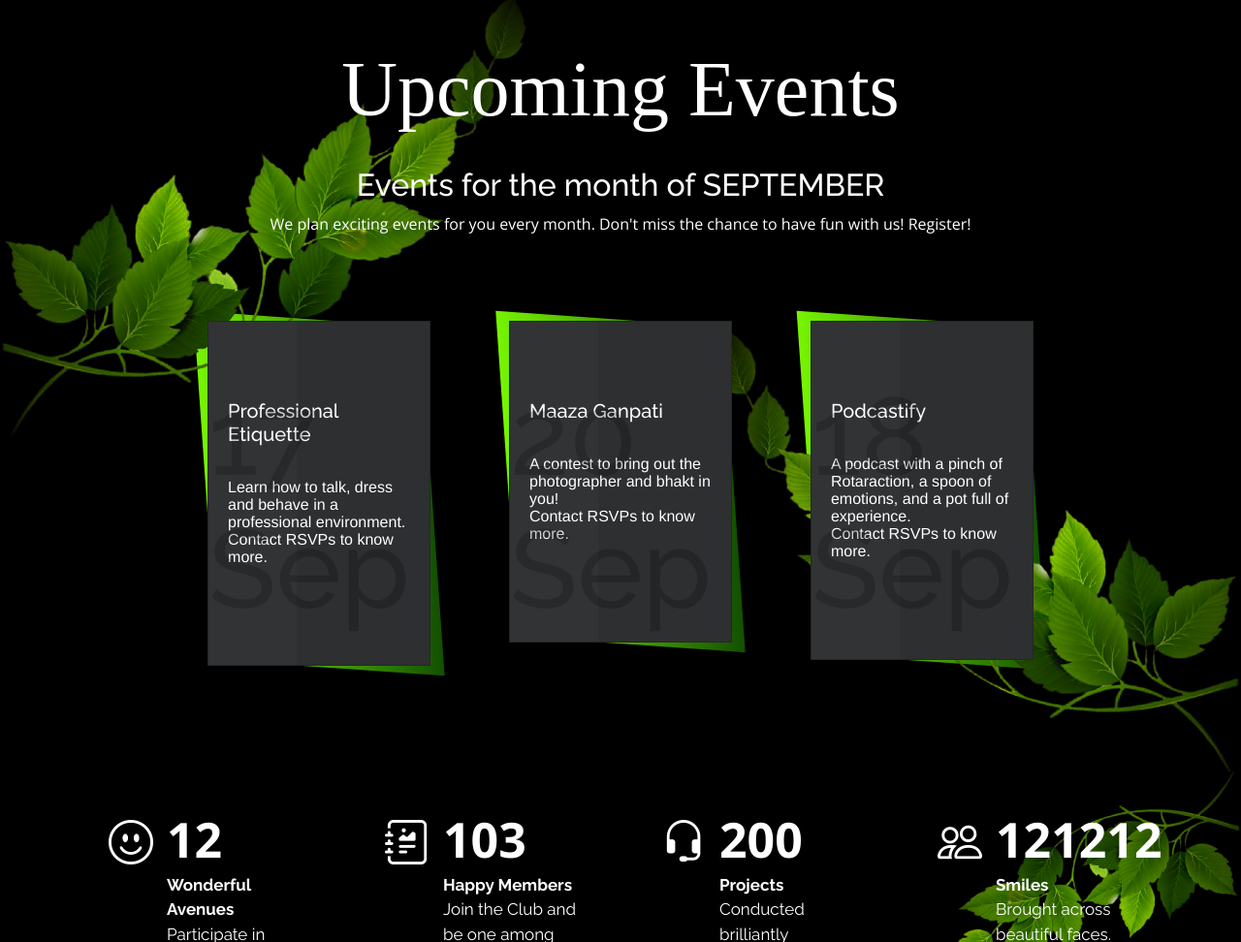
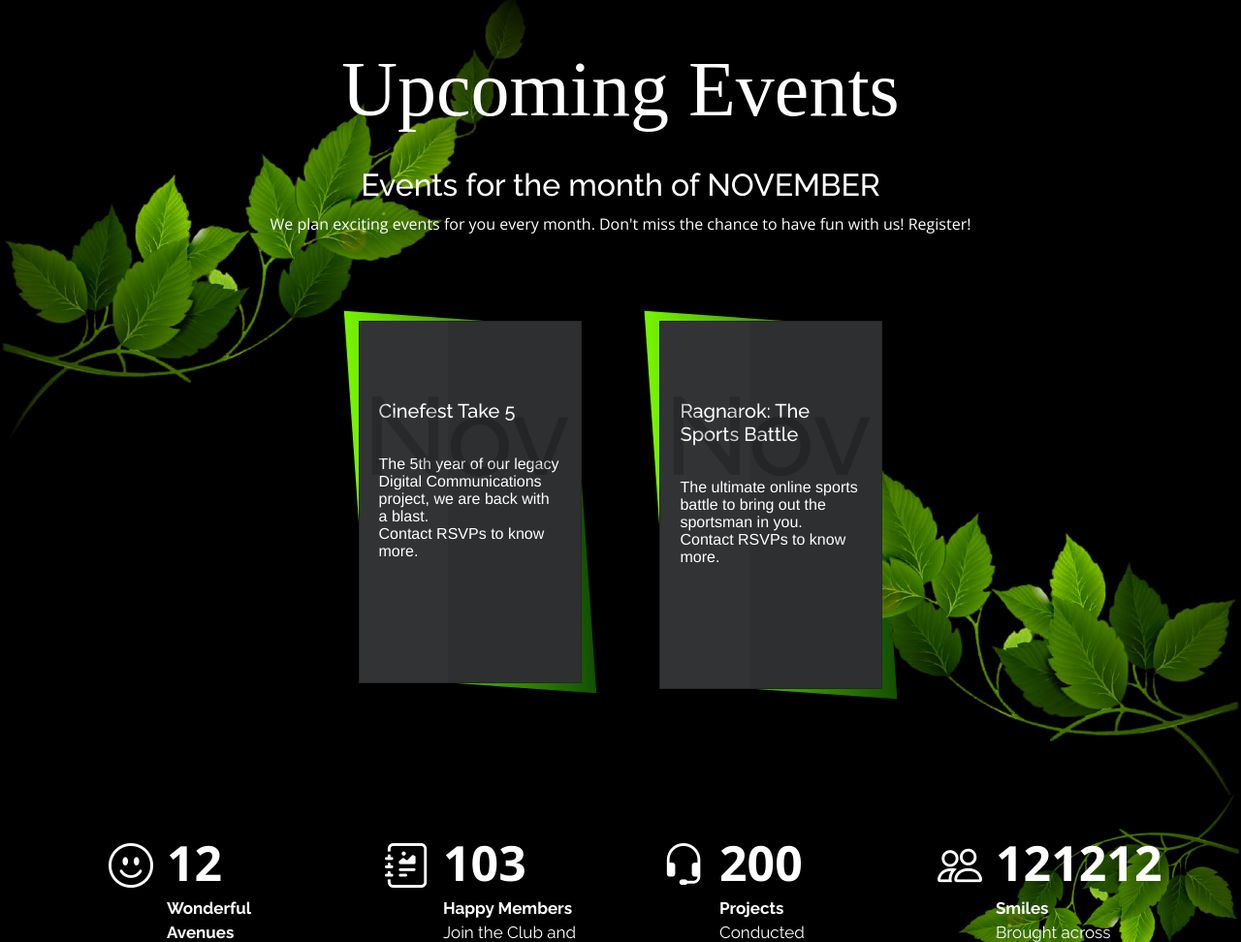
Before and after one commit to rcsiessw/rcsies-website, a plain HTML site: page index.html in a window 1280 px wide. Shown: the part 3402-4374 px from the top of the page at 97% size. Drawn offline with nearby package versions, Linux system fonts and the light colour scheme; animation ran at ten frames a second.

Commit message:
Update index.html

```diff
--- a/index.html
+++ b/index.html
@@ -245,7 +245,7 @@
       <!-- Upcoming Events -->
       <section class="upcom_events">
         <h1>Upcoming Events</h1>
-        <h2 style="text-align: center">Events for the month of SEPTEMBER</h2>
+        <h2 style="text-align: center">Events for the month of NOVEMBER</h2>
         <p style="text-align: center">
           We plan exciting events for you every month. Don't miss the chance to
           have fun with us! Register!
@@ -253,36 +253,36 @@
 
         <ul class="tilesWrap">
           <li>
-            <h2>17 Sep</h2>
-            <h3>Professional Etiquette</h3>
+            <h2>Nov</h2>
+            <h3>Cinefest Take 5</h3>
             <br />
             <p>
-             Learn how to talk, dress and behave in a professional environment.
+            The 5th year of our legacy Digital Communications project, we are back with a blast.
           <br>
             Contact RSVPs to know more.</p>
-            <button><a href="#">+91 9326339899</a></button>
+            <button><a href="#">Rtr. Nirmitee: 83690 16740</a></button>
           </li>
 
           <li>
-            <h2>20 Sep</h2>
-            <h3>Maaza Ganpati</h3>
+            <h2>Nov</h2>
+            <h3>Ragnarok: The Sports Battle</h3>
             <br />
             <p>
-            A contest to bring out the photographer and bhakt in you! <br>
+            The ultimate online sports battle to bring out the sportsman in you.<br>
               Contact RSVPs to know more.
             </p>
-            <button><a href="#">+91 9930257521</a></button>
+            <button><a href="#">Rtr. Nandini: 96190 53108</a></button>
           </li>
-          <li>
-            <h2>18 Sep</h2>
-            <h3>Podcastify</h3>
+          <!---<li>
+            <h2>Nov</h2>
+            <h3>P se Paathshala</h3>
             <br />
             <p>
               A podcast with a pinch of Rotaraction, a spoon of emotions, and a pot full of experience.<br>
               Contact RSVPs to know more.
             </p>
             <button><a href="#">+91 7021271349</a></button>
-          </li>
+          </li>--->
           <!-- <li>
             <h2>27</h2>
             <h3>TURF EVE</h3>
```
